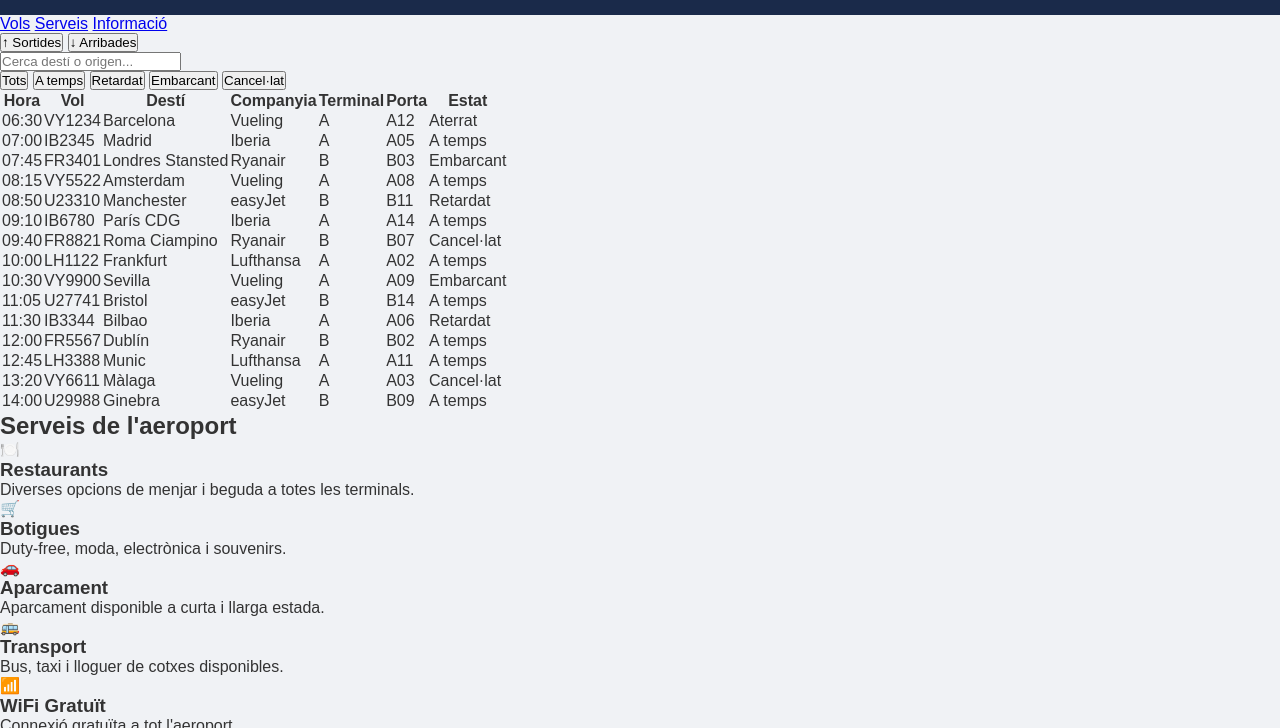
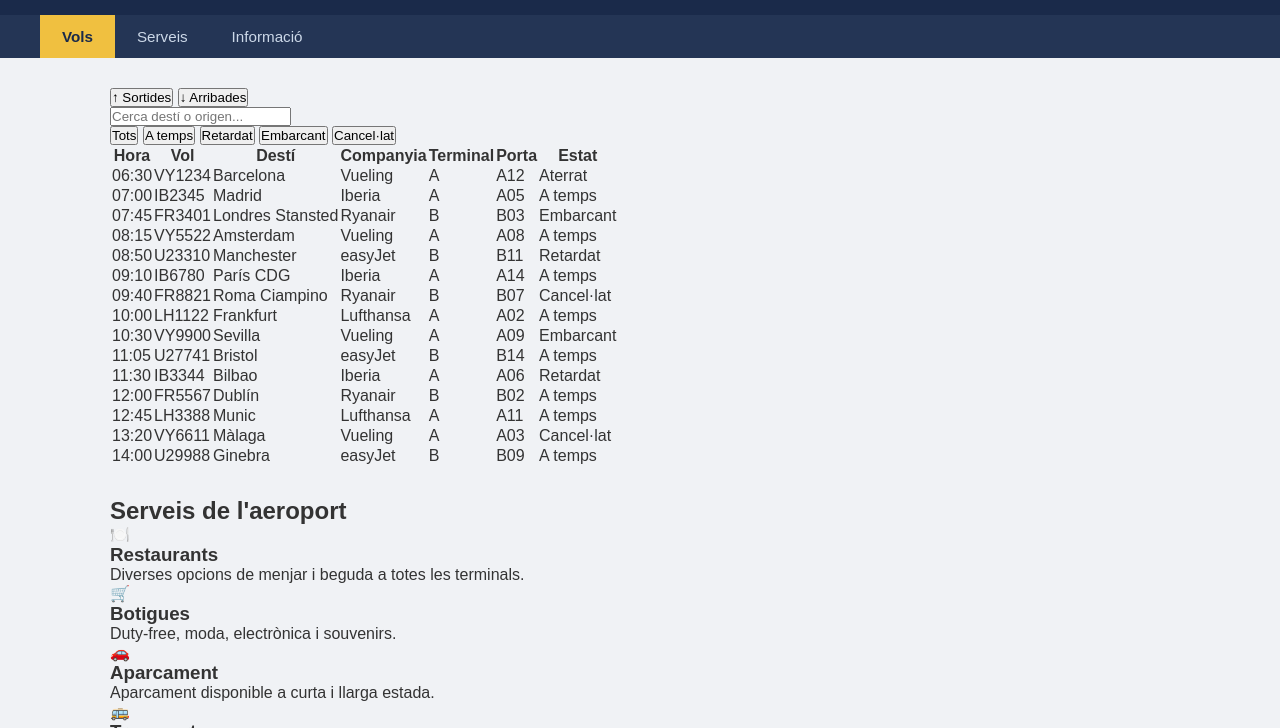
Before and after one commit to AlejandroBestard/Pagina-aeroport, a plain HTML site: page Index.html in a window 1280 px wide. Shown: the part 72-800 px from the top of the page. Drawn offline with Linux system fonts and the light colour scheme.

Commit message:
navegacio, contenidor principal i vols amb css

```diff
--- a/style.css
+++ b/style.css
@@ -60,3 +60,42 @@ header h1 {
   color: #a0b4cc;
   margin-top: 3px;
 }
+
+/* Navegacio */
+nav {
+  background-color: #243555;
+  display: flex;
+  gap: 0;
+  padding: 0 40px;
+}
+
+nav a {
+  color: #ccd8e8;
+  text-decoration: none;
+  padding: 13px 22px;
+  font-size: 0.95rem;
+  display: block;
+  transition: background 0.2s;
+}
+
+nav a:hover {
+  background-color: #1a2a4a;
+  color: white;
+}
+
+nav a.actiu {
+  background-color: #f0c040;
+  color: #1a2a4a;
+  font-weight: bold;
+}
+
+/* ontenidor principal */
+.contenidor {
+  max-width: 1100px;
+  margin: 0 auto;
+  padding: 0 20px;
+}
+/* Vols */
+#vols {
+  padding: 30px 0;
+}
```
